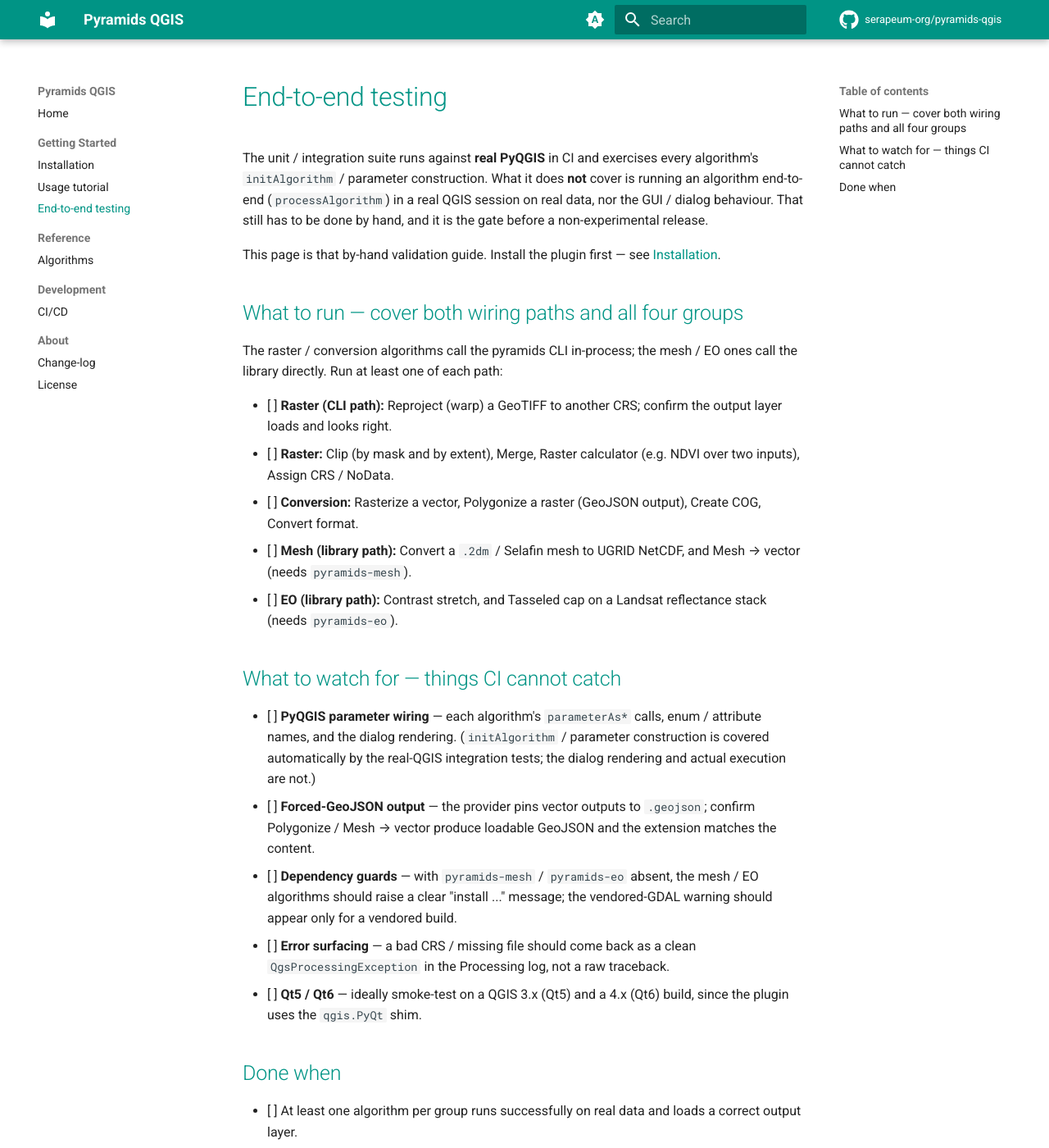
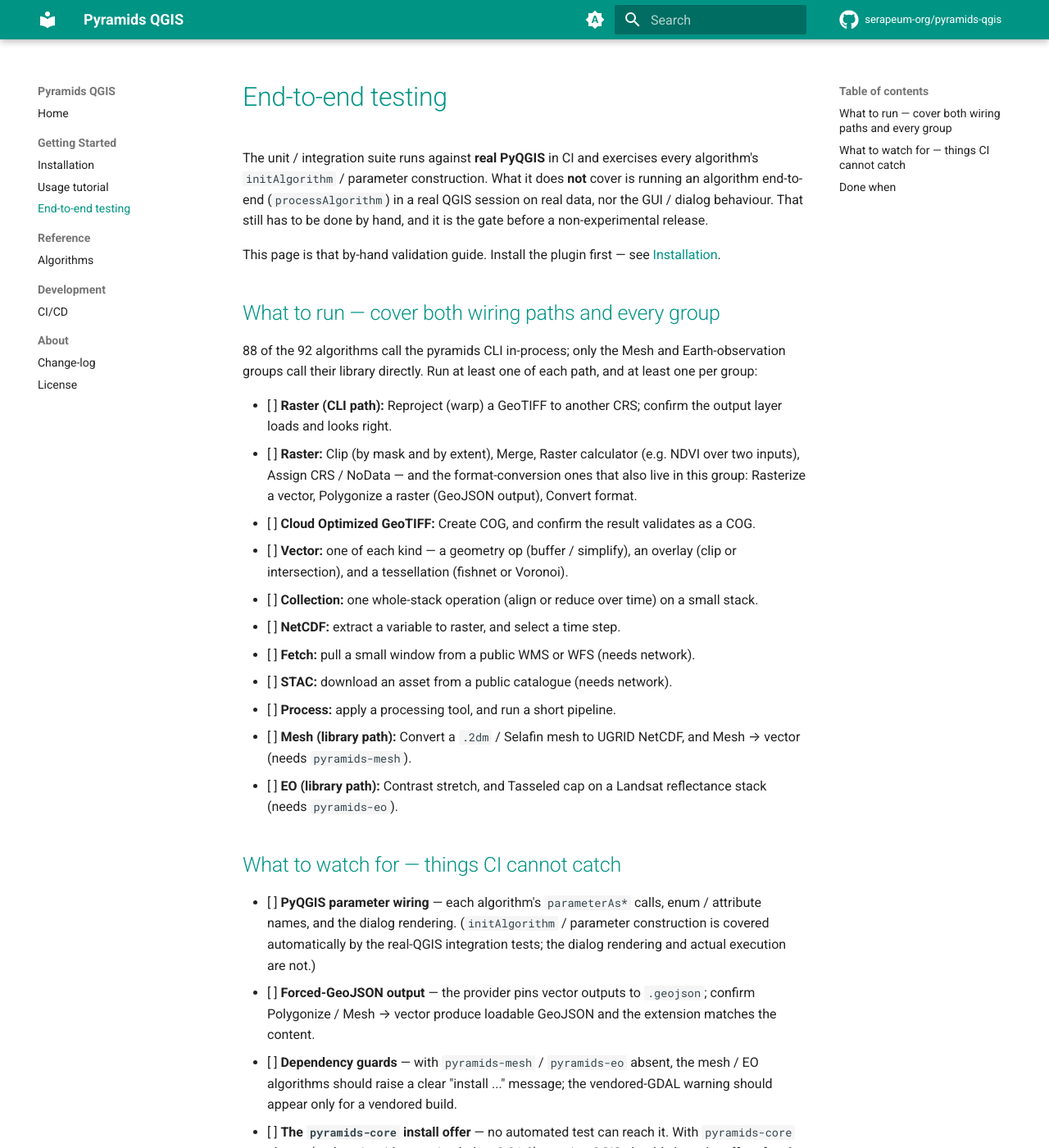
Before and after one commit to serapeum-org/pyramids-qgis, an MkDocs documentation site: the page built from docs/testing.md, in a window 1280 px wide and 1400 px high. Shown: the whole window at 82% size. Built offline with MkDocs 1.6.1 and Material for MkDocs 9.7.7, drawn with Linux system fonts in a browser that asks for light colours; comment, search, counter and statistics services are not loaded; the version menu is left out; some of the changed text lies outside the part shown.

Commit message:
docs: bring the README and the testing guide in line with the real plugin
Same staleness as docs/algorithms.md, in the two remaining places (#43).

README.md:
- Status said 'experimental, v0.1.0'; metadata.txt:6 says 0.2.0, and the
  plugin is now published on the official repository.
- Replaced the three hand-maintained algorithm tables (9 raster/conversion
  rows + mesh + EO) with a group summary: 92 algorithms over the ten real
  groups, linking the Algorithms reference for the per-algorithm detail. Added
  the warning that the toolbox group is not the source subpackage, and that
  there is no 'Conversion' group.
- The 'planned' sentence claimed proximity, fill, vector H3/voronoi/quadtree,
  STAC and datacube reductions were still to come; raster_proximity,
  raster_fillna, vector_tess_to_h3, vector_tess_voronoi, vector_tess_quadtree,
  stac_download and the six collection_* algorithms all ship. Removed.
- Requirements said QGIS 3.22+; metadata.txt:3-4 is qgisMinimumVersion=3.40
  through 4.99. Corrected, and the pyramids-core floor (>= 0.81.0) is stated.
- The dependency section now leads with the install offer the plugin ships
  (#41) and keeps the by-hand pip/conda commands, pinned to >=0.81.0.
- 'Install the plugin' led with scripts/deploy.py (the dev route). It now
  leads with the Plugin Manager and keeps deploy.py for development.
- Repository layout listed four algorithm subpackages; there are ten.
- Roadmap replaced with gaps verified against the source: no slope/aspect/
  hillshade/sieve algorithm; vector destinations are pinned to GeoJSON by
  provider.py:supportedOutputVectorLayerExtensions (so no GPKG); no dock
  widget (Processing-only).

docs/testing.md:
- 'all four groups' and a 'Conversion:' checklist item -> every real group,
  with rasterize/polygonize/convert listed under Raster where they appear and
  COG as its own group, plus new items for Vector, Collection, NetCDF, Fetch,
  STAC and Process.
- Corrected 'the raster / conversion algorithms call the CLI' to 88 of 92.
- Added a check for the pyramids-core install offer: it is reachable only by
  hand, so the guide now covers the deferred dialog and all three buttons.

Verified: mkdocs build --strict exits 0, ruff check clean, ruff format --check
reports both files already formatted. No 'Conversion' group reference, 'v0.1.0'
or '3.22' remains anywhere in README.md or docs/.

```diff
--- a/docs/testing.md
+++ b/docs/testing.md
@@ -8,17 +8,24 @@ That still has to be done by hand, and it is the gate before a non-experimental
 This page is that by-hand validation guide. Install the plugin first — see
 [Installation](installation.md).
 
-## What to run — cover both wiring paths and all four groups
+## What to run — cover both wiring paths and every group
 
-The raster / conversion algorithms call the pyramids CLI in-process; the mesh / EO ones call the
-library directly. Run at least one of each path:
+88 of the 92 algorithms call the pyramids CLI in-process; only the Mesh and Earth-observation groups call their
+library directly. Run at least one of each path, and at least one per group:
 
 - [ ] **Raster (CLI path):** Reproject (warp) a GeoTIFF to another CRS; confirm the output layer
       loads and looks right.
 - [ ] **Raster:** Clip (by mask and by extent), Merge, Raster calculator (e.g. NDVI over two
-      inputs), Assign CRS / NoData.
-- [ ] **Conversion:** Rasterize a vector, Polygonize a raster (GeoJSON output), Create COG, Convert
-      format.
+      inputs), Assign CRS / NoData — and the format-conversion ones that also live in this group:
+      Rasterize a vector, Polygonize a raster (GeoJSON output), Convert format.
+- [ ] **Cloud Optimized GeoTIFF:** Create COG, and confirm the result validates as a COG.
+- [ ] **Vector:** one of each kind — a geometry op (buffer / simplify), an overlay (clip or
+      intersection), and a tessellation (fishnet or Voronoi).
+- [ ] **Collection:** one whole-stack operation (align or reduce over time) on a small stack.
+- [ ] **NetCDF:** extract a variable to raster, and select a time step.
+- [ ] **Fetch:** pull a small window from a public WMS or WFS (needs network).
+- [ ] **STAC:** download an asset from a public catalogue (needs network).
+- [ ] **Process:** apply a processing tool, and run a short pipeline.
 - [ ] **Mesh (library path):** Convert a `.2dm` / Selafin mesh to UGRID NetCDF, and Mesh → vector
       (needs `pyramids-mesh`).
 - [ ] **EO (library path):** Contrast stretch, and Tasseled cap on a Landsat reflectance stack
@@ -34,6 +41,11 @@ library directly. Run at least one of each path:
 - [ ] **Dependency guards** — with `pyramids-mesh` / `pyramids-eo` absent, the mesh / EO algorithms
       should raise a clear "install ..." message; the vendored-GDAL warning should appear only for a
       vendored build.
+- [ ] **The `pyramids-core` install offer** — no automated test can reach it. With `pyramids-core`
+      absent (and again with a version below 0.81.0), starting QGIS should show the offer *after* the
+      main window appears, not block startup. Check all three buttons: **Yes** installs into the
+      interpreter the dialog names and then asks for a restart; **Not now** re-offers on the next
+      start; **Don't ask again** does not. A failed install should show the manual `pip` command.
 - [ ] **Error surfacing** — a bad CRS / missing file should come back as a clean
       `QgsProcessingException` in the Processing log, not a raw traceback.
 - [ ] **Qt5 / Qt6** — ideally smoke-test on a QGIS 3.x (Qt5) and a 4.x (Qt6) build, since the plugin
```
Also changed, not shown: README.md (+59 -54 lines).
